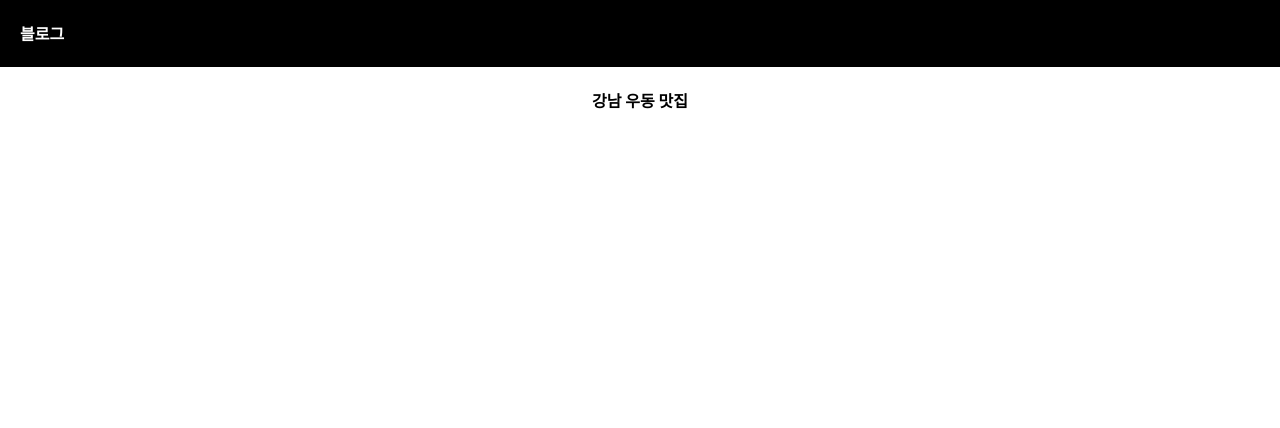
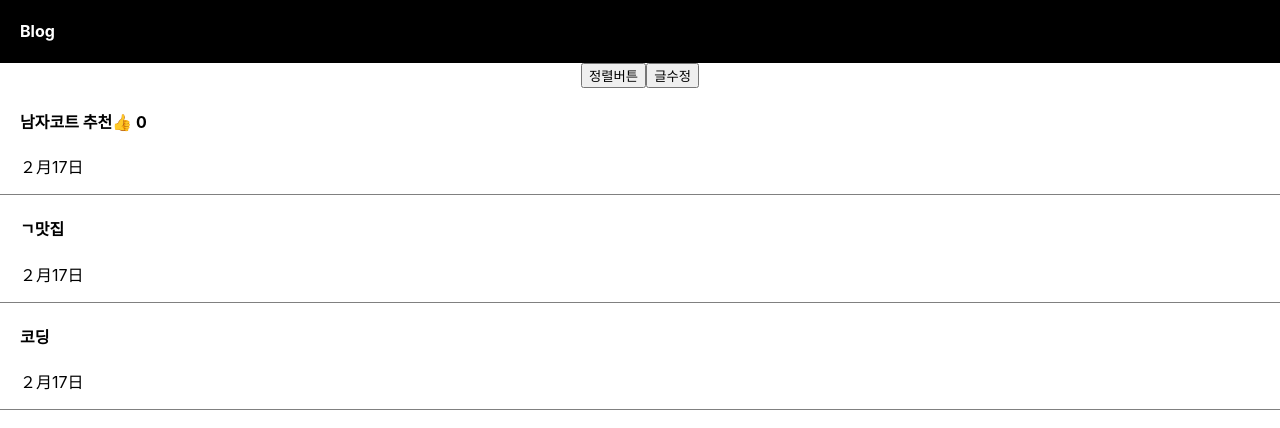
Before and after one commit to 23hh/react-blog, a React (Create React App) app: page / in a window 1280 px wide. Shown: the top 428 px of the page. Built offline with nearby package versions, Linux system fonts and the light colour scheme.

Commit message:
state 사용방법

```diff
--- a/src/App.css
+++ b/src/App.css
@@ -1,5 +1,14 @@
 .App {
   text-align: center;
+}
+
+div {
+  box-sizing: border-box;
+}
+.list {
+  text-align: left;
+  padding-left: 20px;
+  border-bottom: 1px solid grey;
 }
 
 .black-nav {
--- a/src/App.js
+++ b/src/App.js
@@ -1,14 +1,62 @@
+import { useState } from "react";
 import "./App.css";
 
 function App() {
-  let post = "강남 우동 맛집";
+  let post = "メニュー";
+  let [글제목, 글제목변경] = useState(["남자코트 추천", "ㄱ맛집", "코딩"]);
+  let [좋아요, 좋아요변경] = useState(0);
+  function 함수() {
+    console.log(1);
+  }
 
   return (
     <div className="App">
       <div className="black-nav">
-        <h4>블로그</h4>
+        <h4>Blog</h4>
       </div>
-      <h4 style={{ fontSize: "16px" }}>{post}</h4>
+
+      <button
+        onClick={() => {
+          let copy = [...글제목];
+          copy.sort();
+          글제목변경(copy);
+        }}
+      >
+        정렬버튼
+      </button>
+
+      <button
+        onClick={() => {
+          let copy = [...글제목];
+          copy[0] = "여자코트 추천";
+          글제목변경(copy);
+        }}
+      >
+        글수정
+      </button>
+
+      <div className="list">
+        <h4>
+          {글제목[0]}
+          <span
+            onClick={() => {
+              좋아요변경(좋아요 + 1);
+            }}
+          >
+            👍
+          </span>{" "}
+          {좋아요}
+        </h4>
+        <p>２月17日</p>
+      </div>
+      <div className="list">
+        <h4>{글제목[1]}</h4>
+        <p>２月17日</p>
+      </div>
+      <div className="list">
+        <h4>{글제목[2]}</h4>
+        <p>２月17日</p>
+      </div>
     </div>
   );
 }
```
